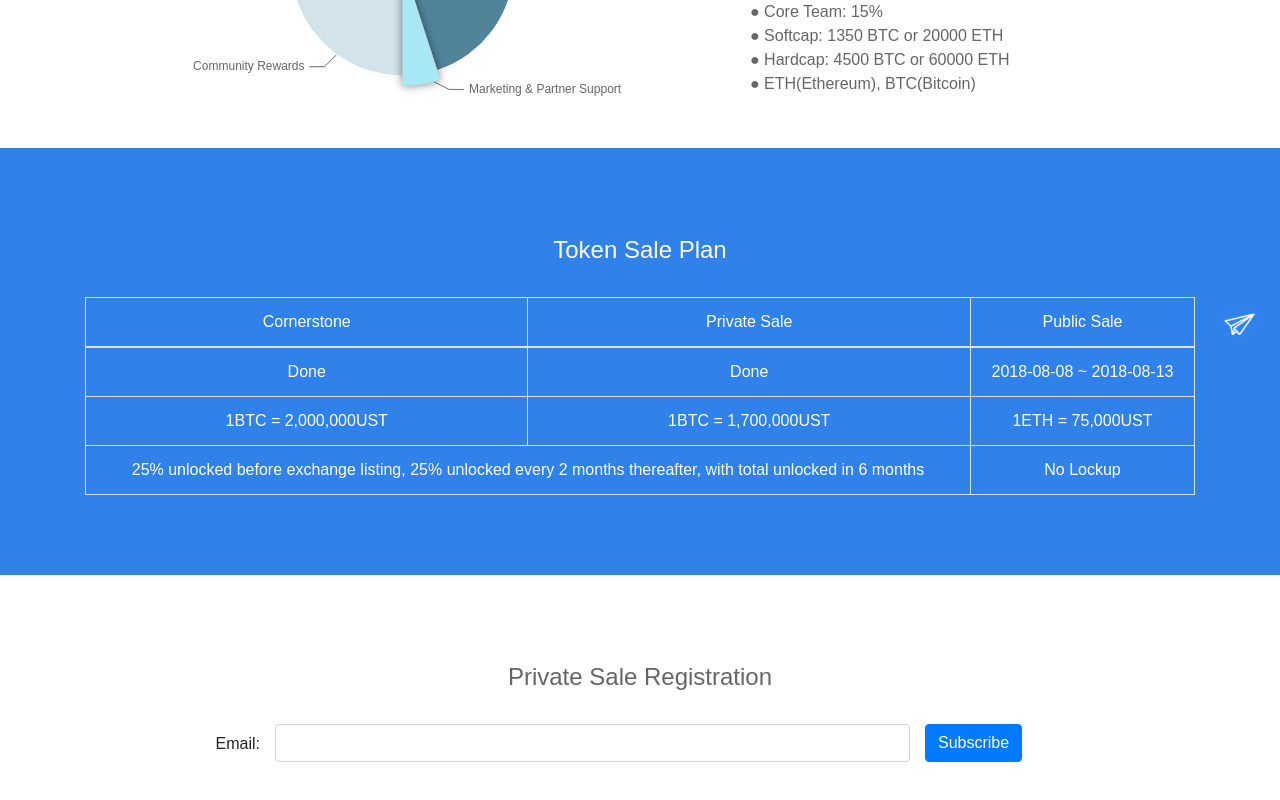
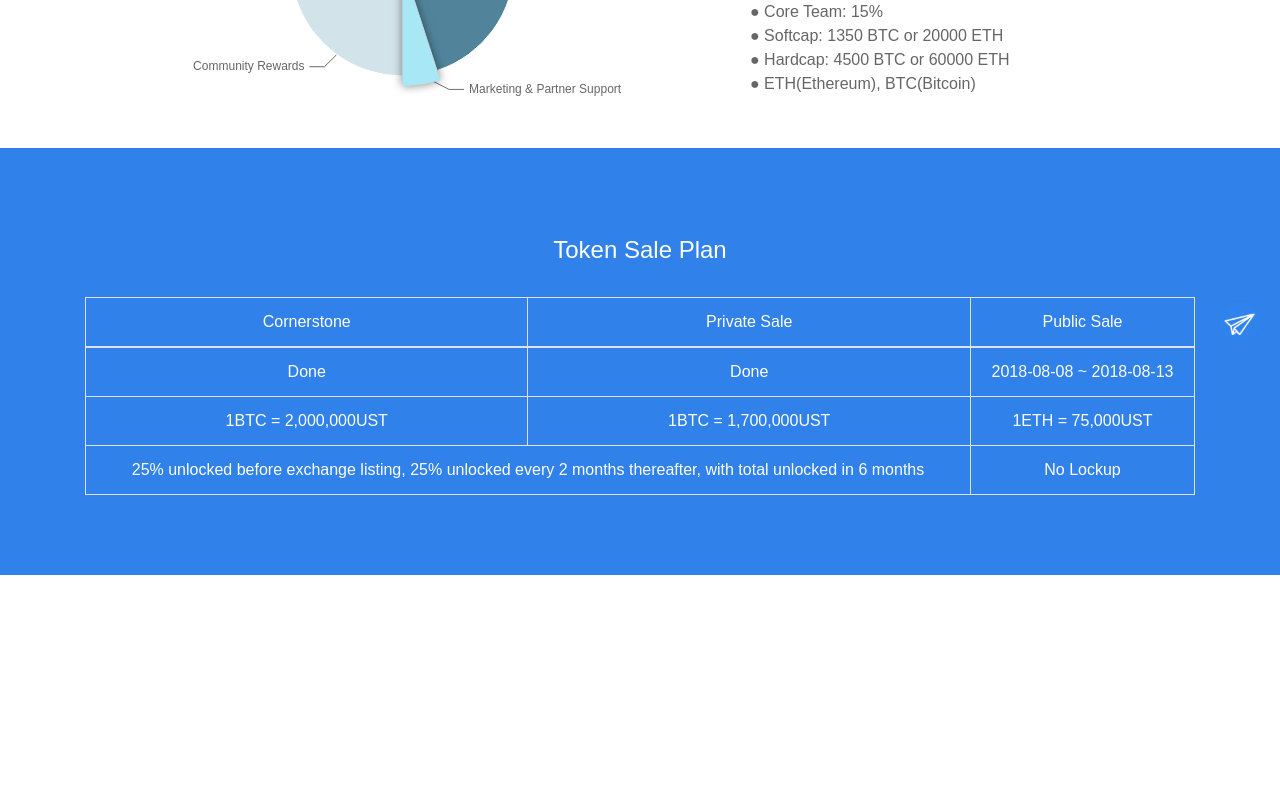
Before and after one commit to usechain/webfront, a Vue app: page /token in a window 1280 px wide. Shown: the part 413-1213 px from the top of the page. After the commit the page ends 988 px from the top, so only its background shows below. Built offline with nearby package versions, Linux system fonts and the light colour scheme.

Commit message:
delete  the Private Sale Registration

```diff
--- a/src/components/Token.vue
+++ b/src/components/Token.vue
@@ -45,7 +45,7 @@
             </table>
             </div>
         </div>
-        <div class="section mb-5 text-center">
+        <!-- <div class="section mb-5 text-center">
             <div class="h4 py-4 wow flipInY text-secondary" v-text='$t("message.subTitle")'></div>
             <div class="container">
                 <div class="row" v-show="!subscribe">
@@ -60,7 +60,7 @@
                 <div v-show="error_cue" class="text-danger text-small" v-text='$t("message.suberror")'></div>
                 <div v-show="email_error" class="text-danger text-small" v-text='$t("message.emailerror")'></div>
             </div>
-        </div>
+        </div>   -->
         <Telegram/>
     </div>
 </template>
```
